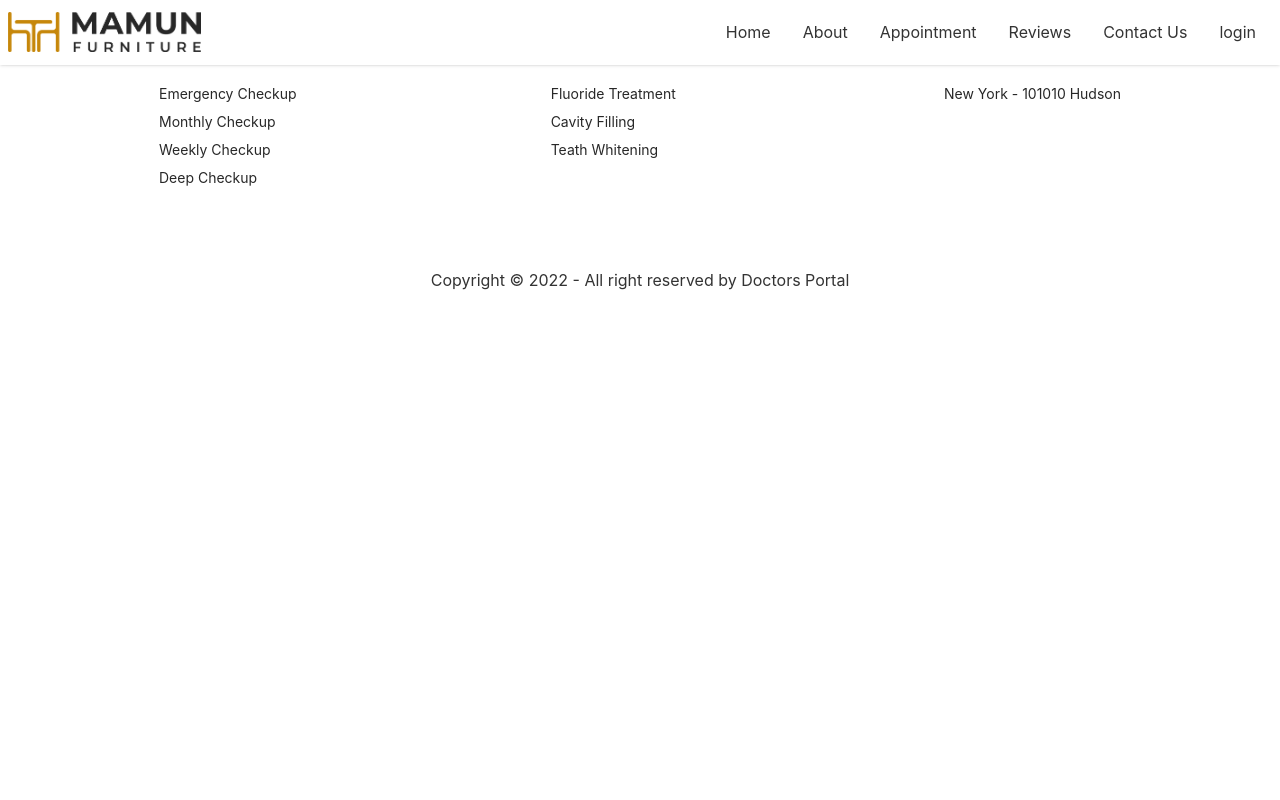
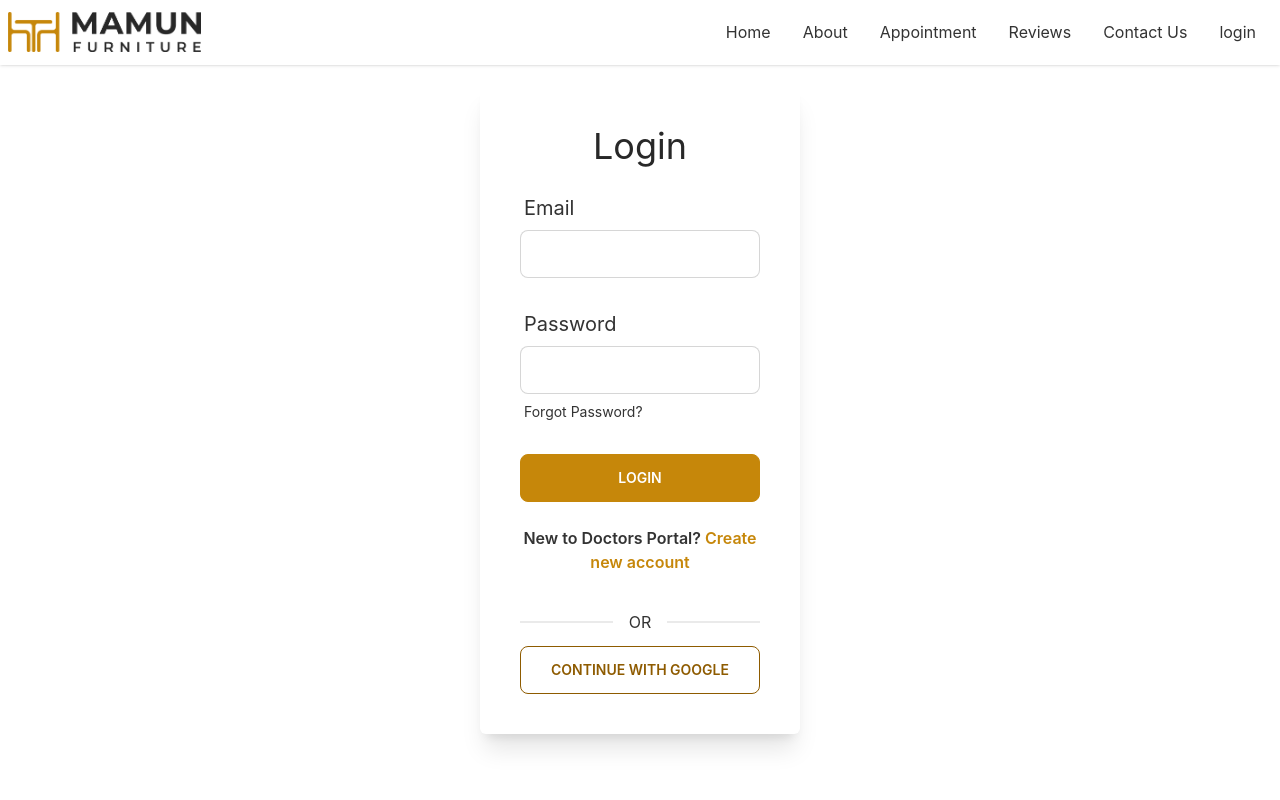
Before and after one commit to abdullah-mamun369/mamun-furniture-client, a React (Create React App) app: page /login in a window 1280 px wide. Shown: the top 800 px of the page. Built offline with nearby package versions, Linux system fonts and the light colour scheme; no server answers.

Commit message:
Signin and Sign Up completed

```diff
--- a/package.json
+++ b/package.json
@@ -11,6 +11,7 @@
     "firebase": "^9.14.0",
     "react": "^18.2.0",
     "react-dom": "^18.2.0",
+    "react-hook-form": "^7.39.5",
     "react-icons": "^4.6.0",
     "react-router-dom": "^6.4.3",
     "react-scripts": "5.0.1",
--- /dev/null
+++ b/src/Pages/AddProduct/AddProduct.js
@@ -0,0 +1,11 @@
+import React from 'react';
+
+const AddProduct = () => {
+    return (
+        <div>
+
+        </div>
+    );
+};
+
+export default AddProduct;
--- a/src/Pages/Login/Login.js
+++ b/src/Pages/Login/Login.js
@@ -1,10 +1,65 @@
-import React from 'react';
+import React, { useContext } from 'react';
+import { useForm } from "react-hook-form";
+import { Link } from 'react-router-dom';
+import { AuthContext } from '../../Context/AuthProvider';
 
 const Login = () => {
+
+    const { register, formState: { errors }, handleSubmit } = useForm();
+
+    const { signIn } = useContext(AuthContext);
+
+    const handleLogin = data => {
+        console.log(data);
+        signIn(data.email, data.password)
+            .then(result => {
+                const user = result.user;
+                console.log(user);
+            })
+            .catch(error => console.error(error));
+    }
+
     return (
-        <div>
+        <div className='h-screen w-screen flex justify-center items-center '>
+            <div className='shadow-xl p-10 rounded-md lg:w-3/12 w-full mx-5 mt-5'>
+                <h1 className='text-center text-4xl  text-accent mb-5'>Login</h1>
+                <form className='grid gap-6' onSubmit={handleSubmit(handleLogin)}>
+                    <div>
+                        <label className="label">
+                            <span className="label-text text-xl">Email</span>
+                        </label>
+                        <input type='email'
+                            {...register("email", {
+                                required: 'Email required'
+                            })}
+                            className='input input-bordered w-full' />
+                        {errors.email && <p className='text-red-600 mt-2' role="alert">{errors.email?.message}</p>}
+                    </div>
+                    <div>
+                        <label className="label">
+                            <span className="label-text text-xl">Password</span>
+                        </label>
+                        <input type='password' {...register("password", {
+                            required: 'Password required',
+                            minLength: { value: 6, message: 'Have to be 6 character' }
+                        })}
+                            className='input input-bordered w-full' />
+                        {errors.password && <p className='text-red-600 mt-2' role="alert">{errors.password?.message}</p>}
+                        <label className="label">
+                            <Link className="label-text">Forgot Password?</Link>
+                        </label>
+                    </div>
+                    {/* <p>{data}</p> */}
+                    <button className='btn btn-primary text-white w-full'>Login</button>
+                    <p className='text-center font-semibold'>New to Doctors Portal? <Link to='/signup' className='text-primary'> Create new account</Link> </p>
+                    <div className="divider">OR</div>
 
+                </form>
+                <button className='btn btn-outline btn-secondary text-white w-full'>Continue with google</button>
+            </div>
         </div>
+
+
     );
 };
 
--- a/src/Pages/SignUp/SignUp.js
+++ b/src/Pages/SignUp/SignUp.js
@@ -1,11 +1,74 @@
-import React from 'react';
+import React, { useContext } from 'react';
+import { useForm } from "react-hook-form";
+import { Link } from 'react-router-dom';
+import { AuthContext } from '../../Context/AuthProvider';
 
-const SignUp = () => {
+const Signup = () => {
+
+    const { register, formState: { errors }, handleSubmit } = useForm();
+
+    const { createUser } = useContext(AuthContext);
+
+
+    const handleSignUp = data => {
+        console.log(data);
+        createUser(data.email, data.password)
+            .then(result => {
+                const user = result.user;
+                console.log(user);
+            })
+            .catch(error => console.error(error));
+    }
+
     return (
-        <div>
+        <div className='h-screen w-screen flex justify-center items-center'>
+            <div className='shadow-xl p-10 rounded-md lg:w-3/12 w-full mx-5 mt-5'>
+                <h1 className='text-center text-4xl  text-accent mb-5'>Sign Up</h1>
+                <form className='grid gap-6' onSubmit={handleSubmit(handleSignUp)}>
+                    <div>
+                        <label className="label">
+                            <span className="label-text text-xl">Name</span>
+                        </label>
+                        <input type='text'
+                            {...register("name", {
+                                required: 'Name required'
+                            })}
+                            className='input input-bordered w-full' />
+                        {errors.name && <p className='text-red-600 mt-2' role="alert">{errors.name?.message}</p>}
+                    </div>
+                    <div>
+                        <label className="label">
+                            <span className="label-text text-xl">Email</span>
+                        </label>
+                        <input type='email'
+                            {...register("email", {
+                                required: 'Email required'
+                            })}
+                            className='input input-bordered w-full' />
+                        {errors.email && <p className='text-red-600 mt-2' role="alert">{errors.email?.message}</p>}
+                    </div>
+                    <div>
+                        <label className="label">
+                            <span className="label-text text-xl">Password</span>
+                        </label>
+                        <input type='password' {...register("password", {
+                            required: 'Password required',
+                            minLength: { value: 6, message: 'Have to be 6 character' }
+                        })}
+                            className='input input-bordered w-full' />
+                        {errors.password && <p className='text-red-600 mt-2' role="alert">{errors.password?.message}</p>}
 
+                    </div>
+                    {/* <p>{data}</p> */}
+                    <button className='btn btn-primary text-white w-full'>Sign Up</button>
+                    <p className='text-center font-semibold'>Already have an account? <Link to='/login' className='text-primary'>Login</Link> </p>
+                    <div className="divider">OR</div>
+
+                </form>
+                <button className='btn btn-outline btn-secondary text-white w-full'>Continue with google</button>
+            </div>
         </div>
     );
 };
 
-export default SignUp;
+export default Signup;
--- a/src/Routers/Routes/Router.js
+++ b/src/Routers/Routes/Router.js
@@ -1,4 +1,5 @@
 
+import AddProduct from "../../Pages/AddProduct/AddProduct";
 import Login from "../../Pages/Login/Login";
 import Products from "../../Pages/Products/Products";
 import SignUp from "../../Pages/SignUp/SignUp";
@@ -35,6 +36,10 @@
                 path: 'signup',
                 element: <SignUp></SignUp>
             },
+            {
+                path: 'addproduct',
+                element: <AddProduct></AddProduct>
+            },
         ]
     }
 ])
```
Also changed, not shown: 1 other file (tests, documents, lock files or other folders).
